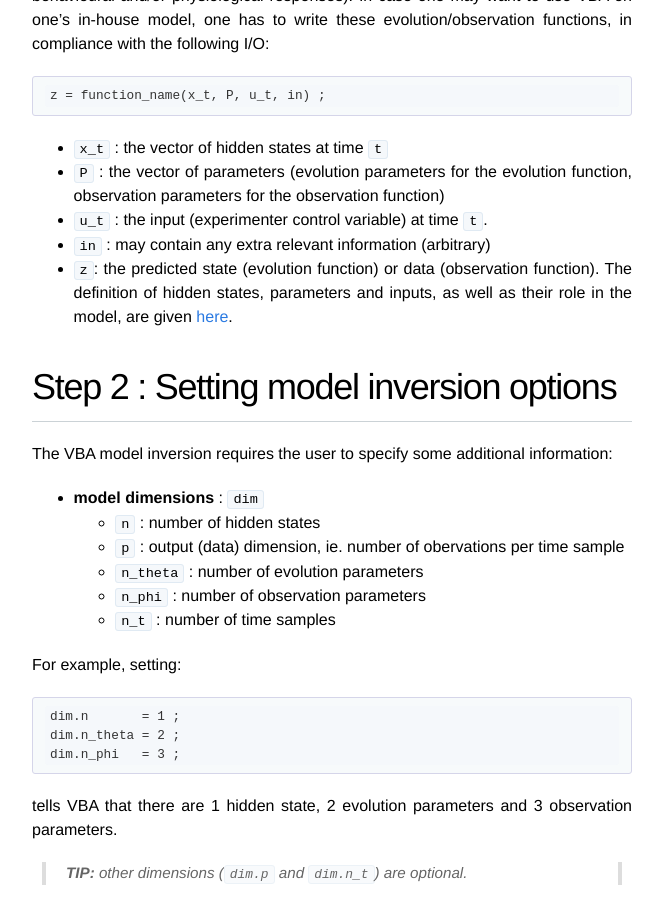
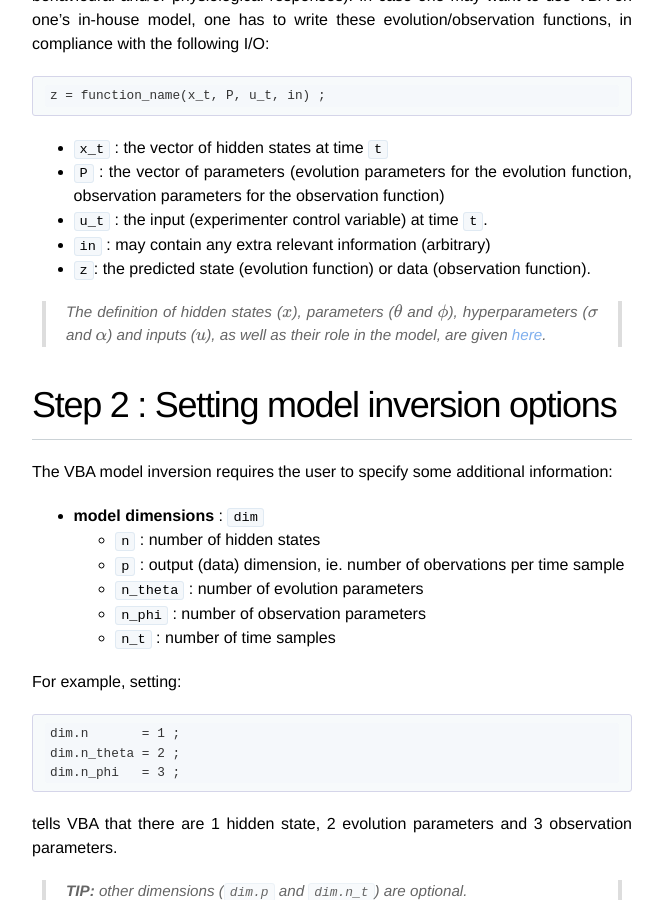
Before and after one commit to MBB-team/VBA-toolbox, a Jekyll site: the page built from _wiki/VBA-model-inversion-in-4-steps.md, in a window 1280 px wide and 900 px high, scrolled down 934 px. Shown: the whole window, without its empty margins (308-971 px from the left). Built offline with Jekyll 4.4.1, drawn with Linux system fonts in a browser that asks for light colours; nearby versions of some CDN libraries; formulas are drawn with MathJax 3.

Commit message:
Update VBA-model-inversion-in-4-steps.md

```diff
--- a/_wiki/VBA-model-inversion-in-4-steps.md
+++ b/_wiki/VBA-model-inversion-in-4-steps.md
@@ -26,7 +26,8 @@
 - `u_t` : the input (experimenter control variable) at time `t`.
 - `in` : may contain any extra relevant information (arbitrary)
 - `z`: the predicted state (evolution function) or data (observation function).
-The definition of hidden states, parameters and inputs, as well as their role in the model, are given [here]({{ site.baseurl }}/wiki/Structure-of-VBA's-generative-model).
+
+> The definition of hidden states ($$x$$), parameters ($$\theta$$ and $$\phi$$), hyperparameters ($$\sigma$$ and $$\alpha$$) and inputs ($$u$$), as well as their role in the model, are given [here]({{ site.baseurl }}/wiki/Structure-of-VBA's-generative-model).
 
 # Step 2 : Setting model inversion options
 
```
